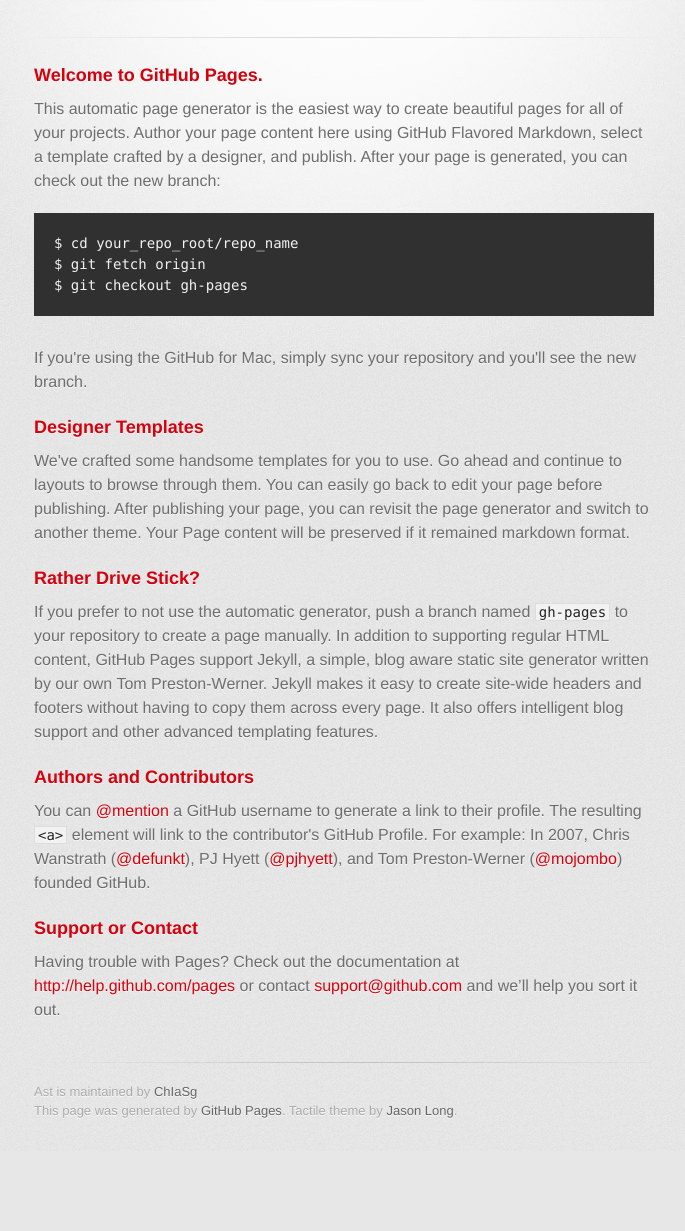
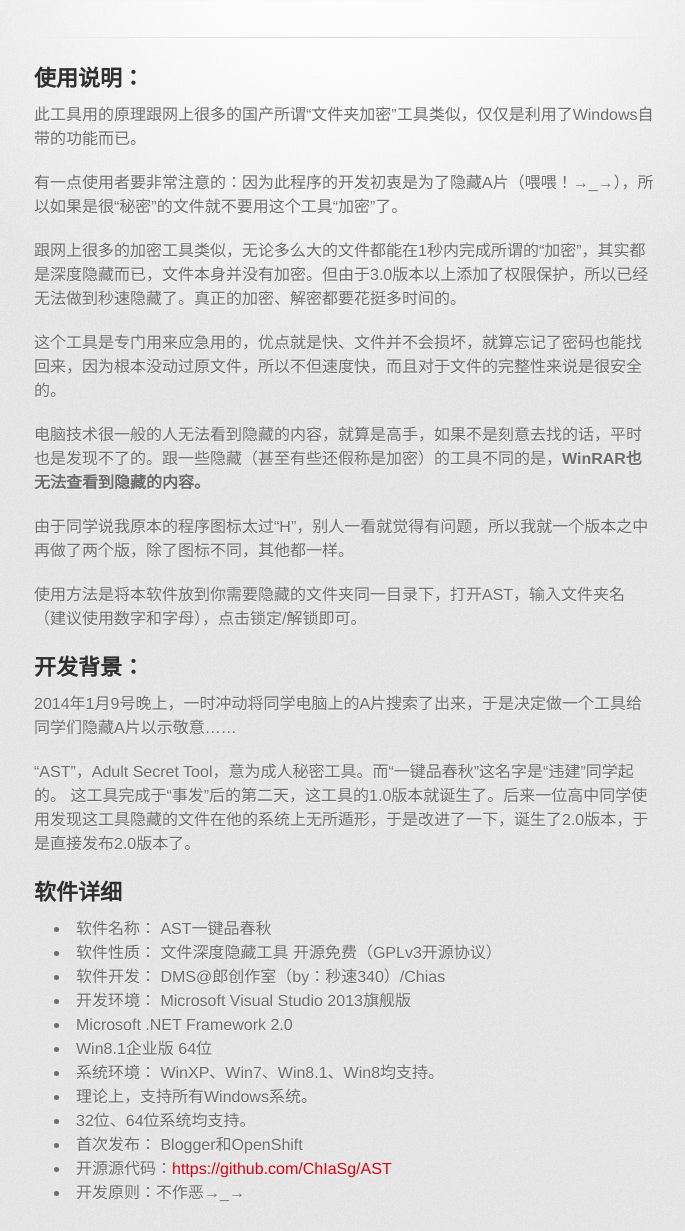
Before and after one commit to rewrz/AST, a plain HTML site: page index.html in a window 1280 px wide. Shown: the part 209-1440 px from the top of the page, without its empty margins (296-981 px from the left). Before the commit the page ends 1360 px from the top, so only its background shows below. Drawn offline with Linux system fonts and the light colour scheme; a web font is replaced by a local one.

```diff
--- a/index.html
+++ b/index.html
@@ -31,37 +31,49 @@
         <hr>
 
         <section id="main_content">
-          <h3>
-<a name="welcome-to-github-pages" class="anchor" href="#welcome-to-github-pages"><span class="octicon octicon-link"></span></a>Welcome to GitHub Pages.</h3>
+          <h2>
+<a name="%E4%BD%BF%E7%94%A8%E8%AF%B4%E6%98%8E" class="anchor" href="#%E4%BD%BF%E7%94%A8%E8%AF%B4%E6%98%8E"><span class="octicon octicon-link"></span></a>使用说明：</h2>
 
-<p>This automatic page generator is the easiest way to create beautiful pages for all of your projects. Author your page content here using GitHub Flavored Markdown, select a template crafted by a designer, and publish. After your page is generated, you can check out the new branch:</p>
+<p>此工具用的原理跟网上很多的国产所谓“文件夹加密”工具类似，仅仅是利用了Windows自带的功能而已。</p>
 
-<pre><code>$ cd your_repo_root/repo_name
-$ git fetch origin
-$ git checkout gh-pages
-</code></pre>
+<p>有一点使用者要非常注意的：因为此程序的开发初衷是为了隐藏A片（喂喂！→_→），所以如果是很“秘密”的文件就不要用这个工具“加密”了。</p>
 
-<p>If you're using the GitHub for Mac, simply sync your repository and you'll see the new branch.</p>
+<p>跟网上很多的加密工具类似，无论多么大的文件都能在1秒内完成所谓的“加密”，其实都是深度隐藏而已，文件本身并没有加密。但由于3.0版本以上添加了权限保护，所以已经无法做到秒速隐藏了。真正的加密、解密都要花挺多时间的。</p>
 
-<h3>
-<a name="designer-templates" class="anchor" href="#designer-templates"><span class="octicon octicon-link"></span></a>Designer Templates</h3>
+<p>这个工具是专门用来应急用的，优点就是快、文件并不会损坏，就算忘记了密码也能找回来，因为根本没动过原文件，所以不但速度快，而且对于文件的完整性来说是很安全的。</p>
 
-<p>We've crafted some handsome templates for you to use. Go ahead and continue to layouts to browse through them. You can easily go back to edit your page before publishing. After publishing your page, you can revisit the page generator and switch to another theme. Your Page content will be preserved if it remained markdown format.</p>
+<p>电脑技术很一般的人无法看到隐藏的内容，就算是高手，如果不是刻意去找的话，平时也是发现不了的。跟一些隐藏（甚至有些还假称是加密）的工具不同的是，<strong>WinRAR也无法查看到隐藏的内容。</strong></p>
 
-<h3>
-<a name="rather-drive-stick" class="anchor" href="#rather-drive-stick"><span class="octicon octicon-link"></span></a>Rather Drive Stick?</h3>
+<p>由于同学说我原本的程序图标太过“H”，别人一看就觉得有问题，所以我就一个版本之中再做了两个版，除了图标不同，其他都一样。</p>
 
-<p>If you prefer to not use the automatic generator, push a branch named <code>gh-pages</code> to your repository to create a page manually. In addition to supporting regular HTML content, GitHub Pages support Jekyll, a simple, blog aware static site generator written by our own Tom Preston-Werner. Jekyll makes it easy to create site-wide headers and footers without having to copy them across every page. It also offers intelligent blog support and other advanced templating features.</p>
+<p>使用方法是将本软件放到你需要隐藏的文件夹同一目录下，打开AST，输入文件夹名（建议使用数字和字母），点击锁定/解锁即可。</p>
 
-<h3>
-<a name="authors-and-contributors" class="anchor" href="#authors-and-contributors"><span class="octicon octicon-link"></span></a>Authors and Contributors</h3>
+<h2>
+<a name="%E5%BC%80%E5%8F%91%E8%83%8C%E6%99%AF" class="anchor" href="#%E5%BC%80%E5%8F%91%E8%83%8C%E6%99%AF"><span class="octicon octicon-link"></span></a>开发背景：</h2>
 
-<p>You can <a href="https://github.com/blog/821" class="user-mention">@mention</a> a GitHub username to generate a link to their profile. The resulting <code>&lt;a&gt;</code> element will link to the contributor's GitHub Profile. For example: In 2007, Chris Wanstrath (<a href="https://github.com/defunkt" class="user-mention">@defunkt</a>), PJ Hyett (<a href="https://github.com/pjhyett" class="user-mention">@pjhyett</a>), and Tom Preston-Werner (<a href="https://github.com/mojombo" class="user-mention">@mojombo</a>) founded GitHub.</p>
+<p>2014年1月9号晚上，一时冲动将同学电脑上的A片搜索了出来，于是决定做一个工具给同学们隐藏A片以示敬意……</p>
 
-<h3>
-<a name="support-or-contact" class="anchor" href="#support-or-contact"><span class="octicon octicon-link"></span></a>Support or Contact</h3>
+<p>“AST”，Adult Secret Tool，意为成人秘密工具。而“一键品春秋”这名字是“违建”同学起的。
+这工具完成于“事发”后的第二天，这工具的1.0版本就诞生了。后来一位高中同学使用发现这工具隐藏的文件在他的系统上无所遁形，于是改进了一下，诞生了2.0版本，于是直接发布2.0版本了。</p>
 
-<p>Having trouble with Pages? Check out the documentation at <a href="http://help.github.com/pages">http://help.github.com/pages</a> or contact <a href="mailto:support@github.com">support@github.com</a> and we’ll help you sort it out.</p>
+<h2>
+<a name="%E8%BD%AF%E4%BB%B6%E8%AF%A6%E7%BB%86" class="anchor" href="#%E8%BD%AF%E4%BB%B6%E8%AF%A6%E7%BB%86"><span class="octicon octicon-link"></span></a>软件详细</h2>
+
+<ul>
+<li>软件名称：   AST一键品春秋</li>
+<li>软件性质：   文件深度隐藏工具 开源免费（GPLv3开源协议）</li>
+<li>软件开发：   DMS@郎创作室（by：秒速340）/Chias</li>
+<li>开发环境：   Microsoft Visual Studio 2013旗舰版</li>
+<li>Microsoft .NET Framework 2.0</li>
+<li>Win8.1企业版 64位</li>
+<li>系统环境：   WinXP、Win7、Win8.1、Win8均支持。</li>
+<li>理论上，支持所有Windows系统。</li>
+<li>32位、64位系统均支持。</li>
+<li>首次发布：   Blogger和OpenShift</li>
+<li>开源源代码：<a href="https://github.com/ChIaSg/AST">https://github.com/ChIaSg/AST</a>
+</li>
+<li>开发原则：不作恶→_→</li>
+</ul>
         </section>
 
         <footer>
```
Also changed, not shown: params.json (+1 -1 lines).
